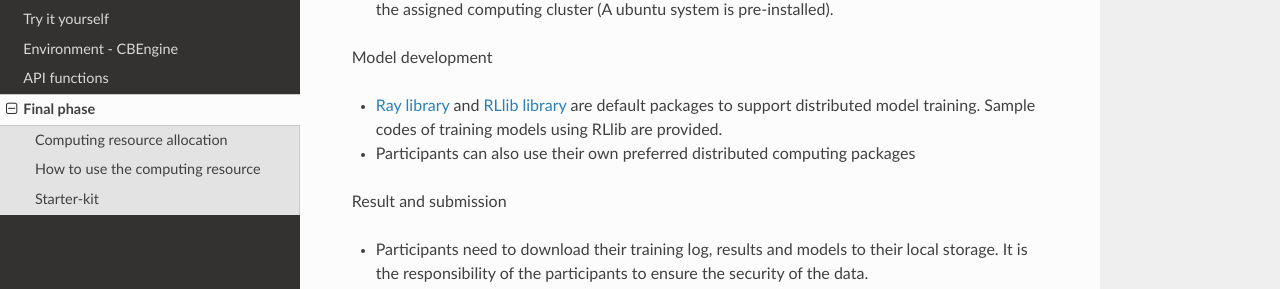
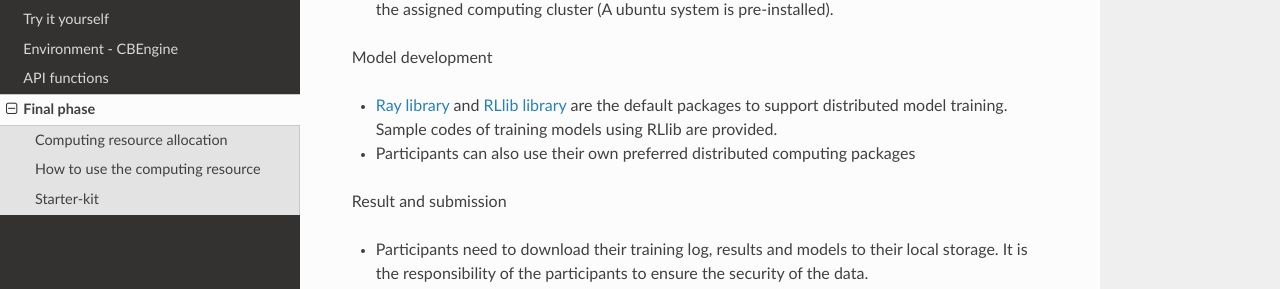
Before and after one commit to CityBrainChallenge/KDDCup2021-CityBrainChallenge, a Sphinx documentation site: the page built from docs/round3.rst, in a window 1280 px wide and 1400 px high, scrolled down 928 px. Shown: the part 162-451 px from the top of the window. Built offline with Sphinx 7.4.7 and the Read the Docs theme 2.0.0, drawn with Linux system fonts in a browser that asks for light colours; some of the changed text lies outside the part shown.

Commit message:
Update round3.rst

```diff
--- a/docs/round3.rst
+++ b/docs/round3.rst
@@ -38,7 +38,7 @@
 
 Model development
 
-- `Ray library <https://rise.cs.berkeley.edu/projects/ray/>`_ and `RLlib library <https://rise.cs.berkeley.edu/projects/rllib/>`_ are default packages to support distributed model training. Sample codes of training models using RLlib are provided.
+- `Ray library <https://rise.cs.berkeley.edu/projects/ray/>`_ and `RLlib library <https://rise.cs.berkeley.edu/projects/rllib/>`_ are the default packages to support distributed model training. Sample codes of training models using RLlib are provided.
 - Participants can also use their own preferred distributed computing packages
 
 Result and submission
@@ -102,7 +102,7 @@
 
 Participants should implement their algorithm in agent.py. In the final phase, custom ``CBEngine_round3`` is available. Participants can **only** revise the observation and reward if they choose to use the rllib interface (You are also allowed not to use rllib interface to implement their own algorithm).
 
-1. In this phase, participants can submit their own ``CBEngine_round3`` for training or evaluation. Note that **only** `observation` and `reward` could be modified. Please make sure that the dimension of `observation` is aligned with ``gym_cfg.py``. You could continue using the `observations` defined in the qualification phase, but the previous `reward` can't be used in `rllib` because `rllib` requires that each agent to be assigned with a `reward`. We provide 2 demo `rewards` definitions, "pressure" and "queue length", along with the old `reward` in the comment of default `CBEngine_round3.py``.
+1. Participants can submit their own ``CBEngine_round3`` for training or evaluation. Note that **only** `observation` and `reward` could be modified. Please make sure that the dimension of `observation` is aligned with ``gym_cfg.py``. You could continue using the `observations` defined in the qualification phase, but the previous `reward` can't be used in `rllib` because `rllib` requires that each agent to be assigned with a `reward`. We provide 2 demo `rewards` definitions, "pressure" and "queue length", along with the old `reward` in the comment of default `CBEngine_round3.py``.
 #. Now the current step is not included in ``observation`` by default. It is now included in ``obs['info']['step']``
 #. The observation format is modified to align with rllib api. Please look up to the `observation <https://kddcup2021-citybrainchallenge.readthedocs.io/en/latest/APIs.html#simulation-step>`_
 #. Now the keys (i.e. agent_id) of ``actions``, ``reward``, ``observation``, ``dones`` are `str` instead of `int`.
```
